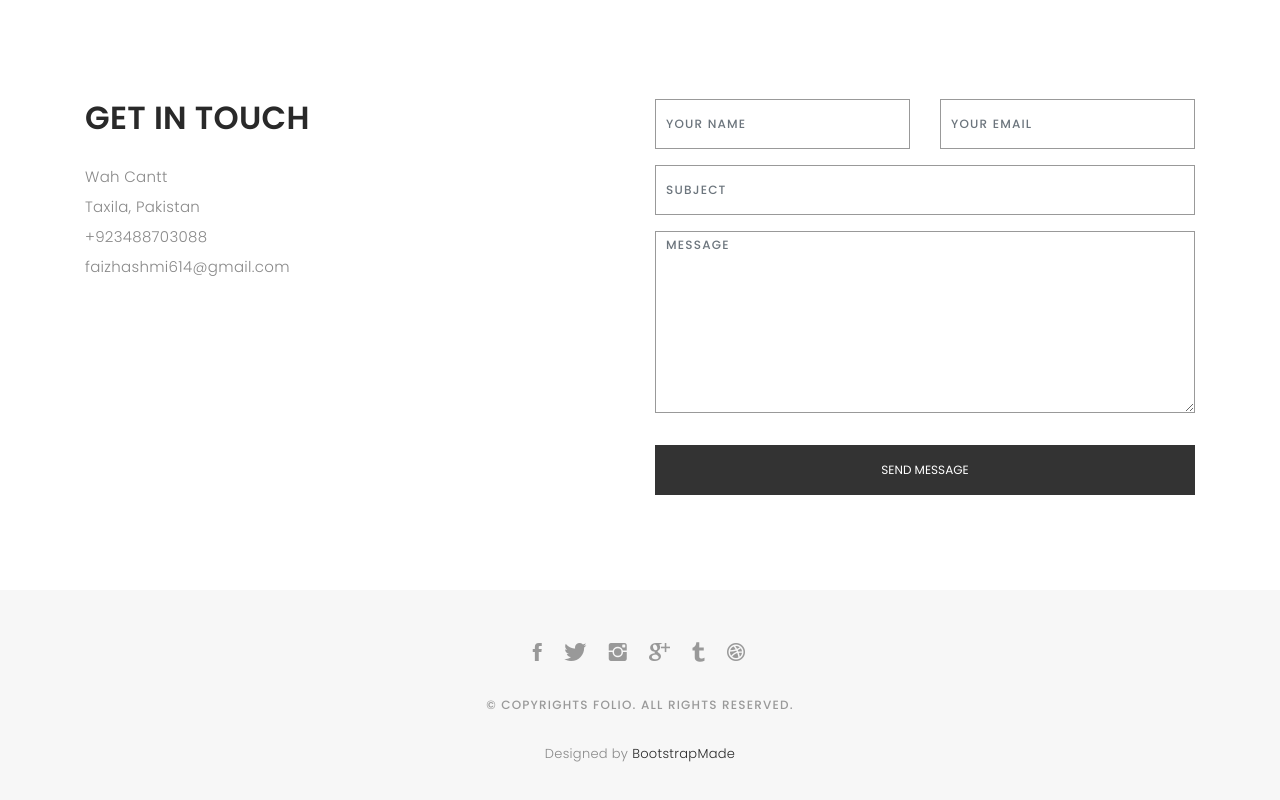
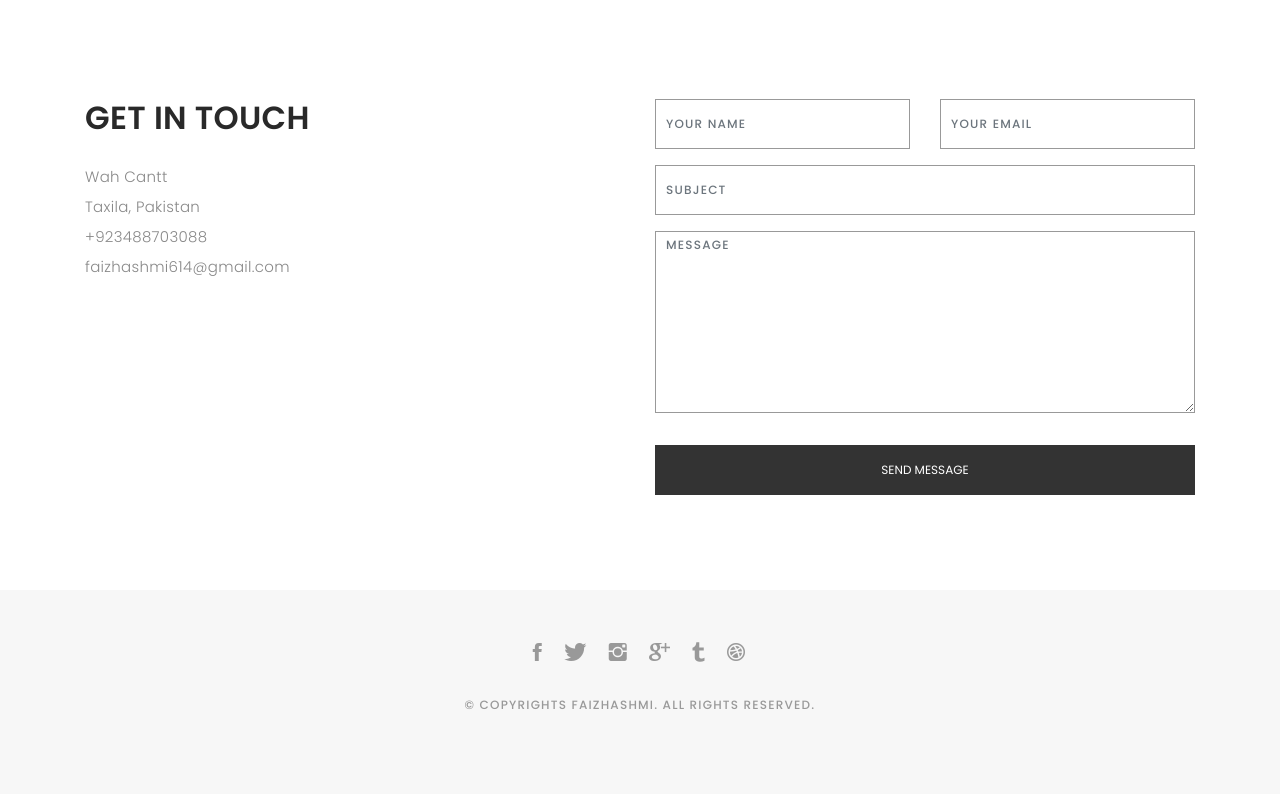
Before and after one commit to FaizAtFlutter/faizatflutter.github.io, a plain HTML site: page index.html in a window 1280 px wide. Shown: the part 1961-2761 px from the top of the page. Drawn offline with nearby package versions, Linux system fonts and the light colour scheme; files whose address does not match are found by name; a web font is replaced by a local one.

```diff
--- a/index.html
+++ b/index.html
@@ -409,17 +409,8 @@
 
       </div>
 
-      <p>&copy; Copyrights Folio. All rights reserved.</p>
+      <p>&copy; Copyrights FaizHashmi. All rights reserved.</p>
 
-      <div class="credits">
-        <!--
-        All the links in the footer should remain intact.
-        You can delete the links only if you purchased the pro version.
-        Licensing information: https://bootstrapmade.com/license/
-        Purchase the pro version with working PHP/AJAX contact form: https://bootstrapmade.com/buy/?theme=Folio
-      -->
-        Designed by <a href="https://bootstrapmade.com/">BootstrapMade</a>
-      </div>
 
     </div>
   </div><!-- End Footer -->
```
